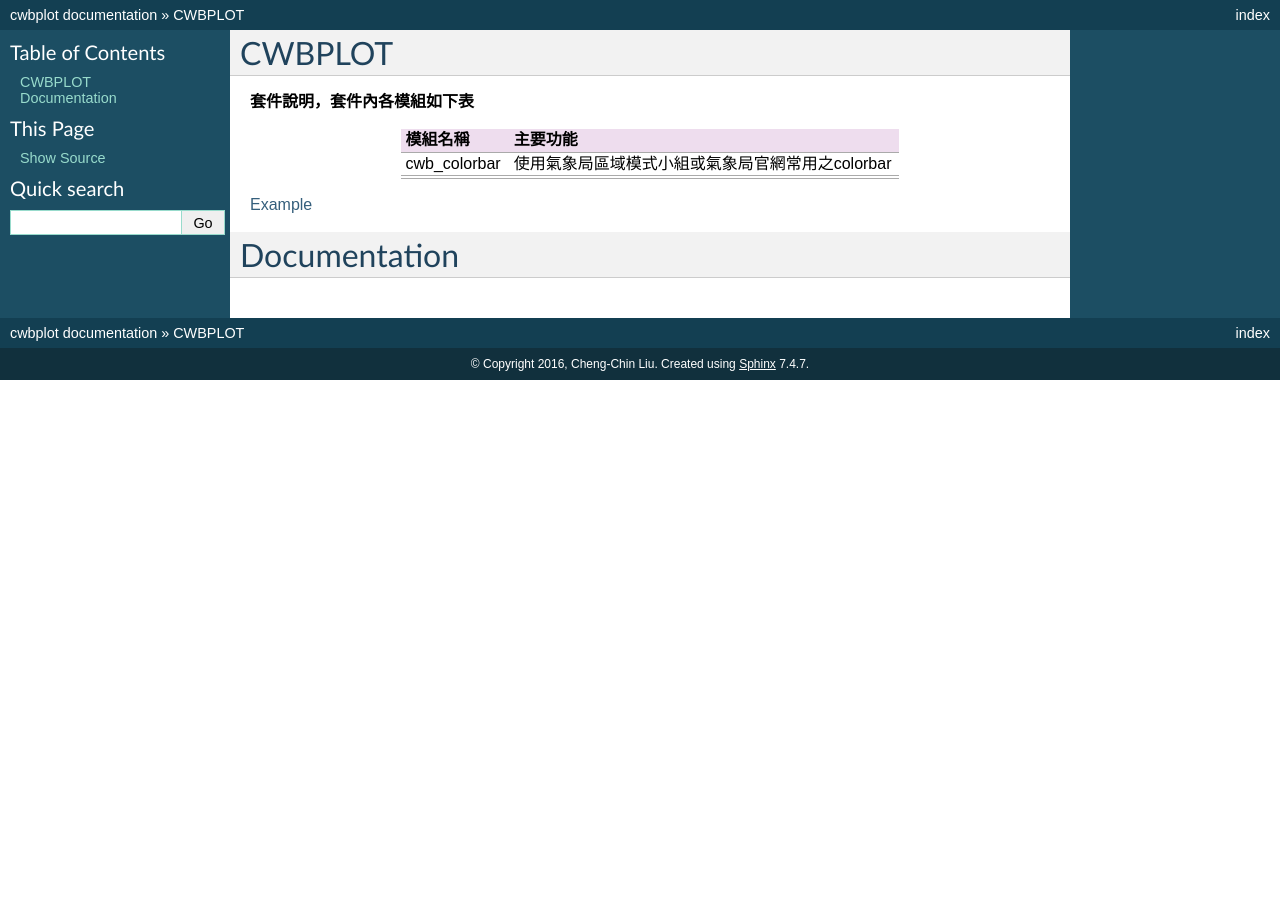
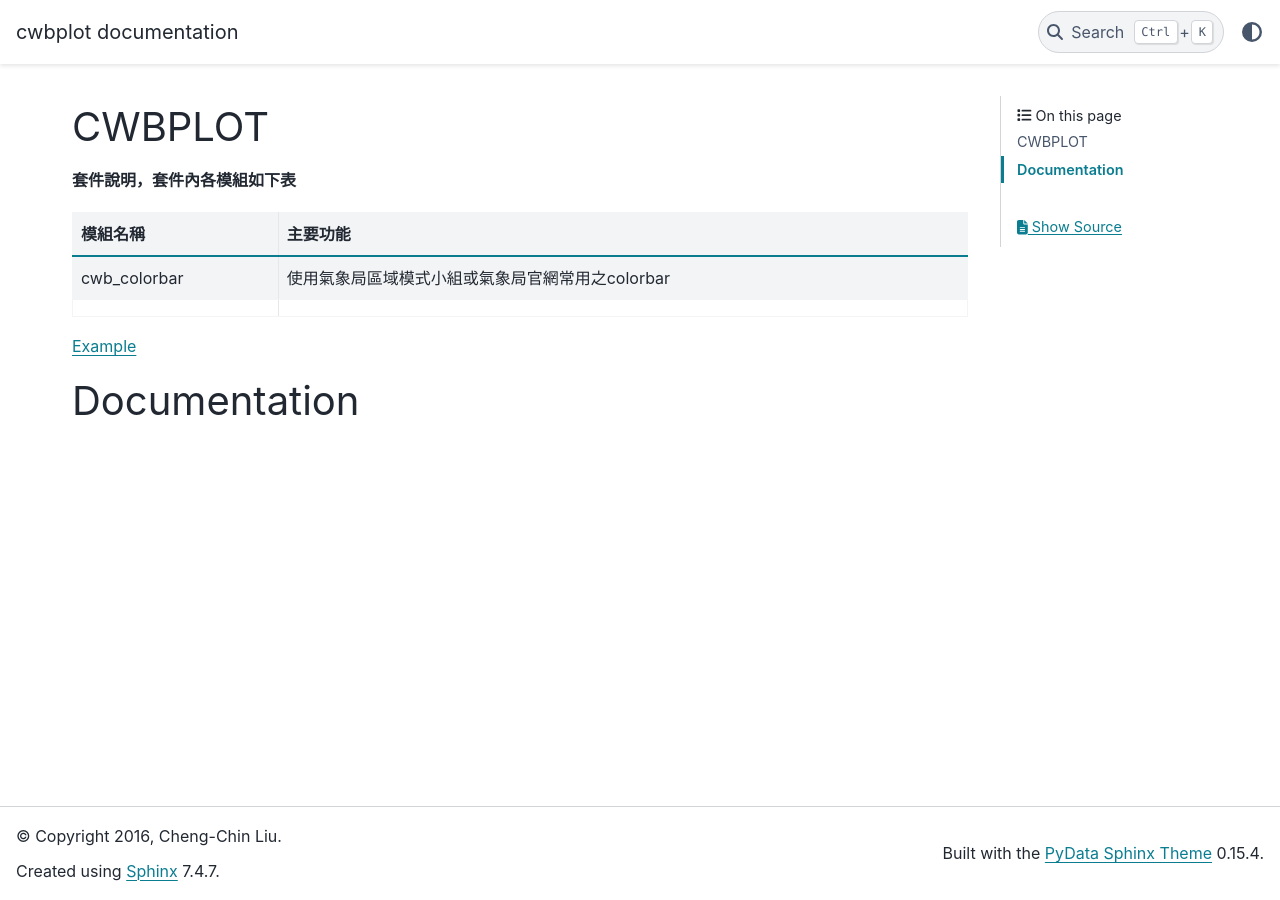
Before and after one commit to Liu-CWB/cwbplot_test, a Sphinx documentation site: the page built from docs/index.rst, in a window 1280 px wide. Built offline with Sphinx 7.4.7 and the PyData theme 0.15.4, drawn with Linux system fonts in a browser that asks for light colours.

Commit message:
update theme

```diff
--- a/docs/conf.py
+++ b/docs/conf.py
@@ -23,8 +23,8 @@ extlinks = {}
 
 # -- Options for HTML output ---------------------------------------------------
 
-html_theme = 'default'
-
+#html_theme = 'default'
+html_theme = "pydata_sphinx_theme"
 html_static_path = ['static']
 
 def setup(app):
```
